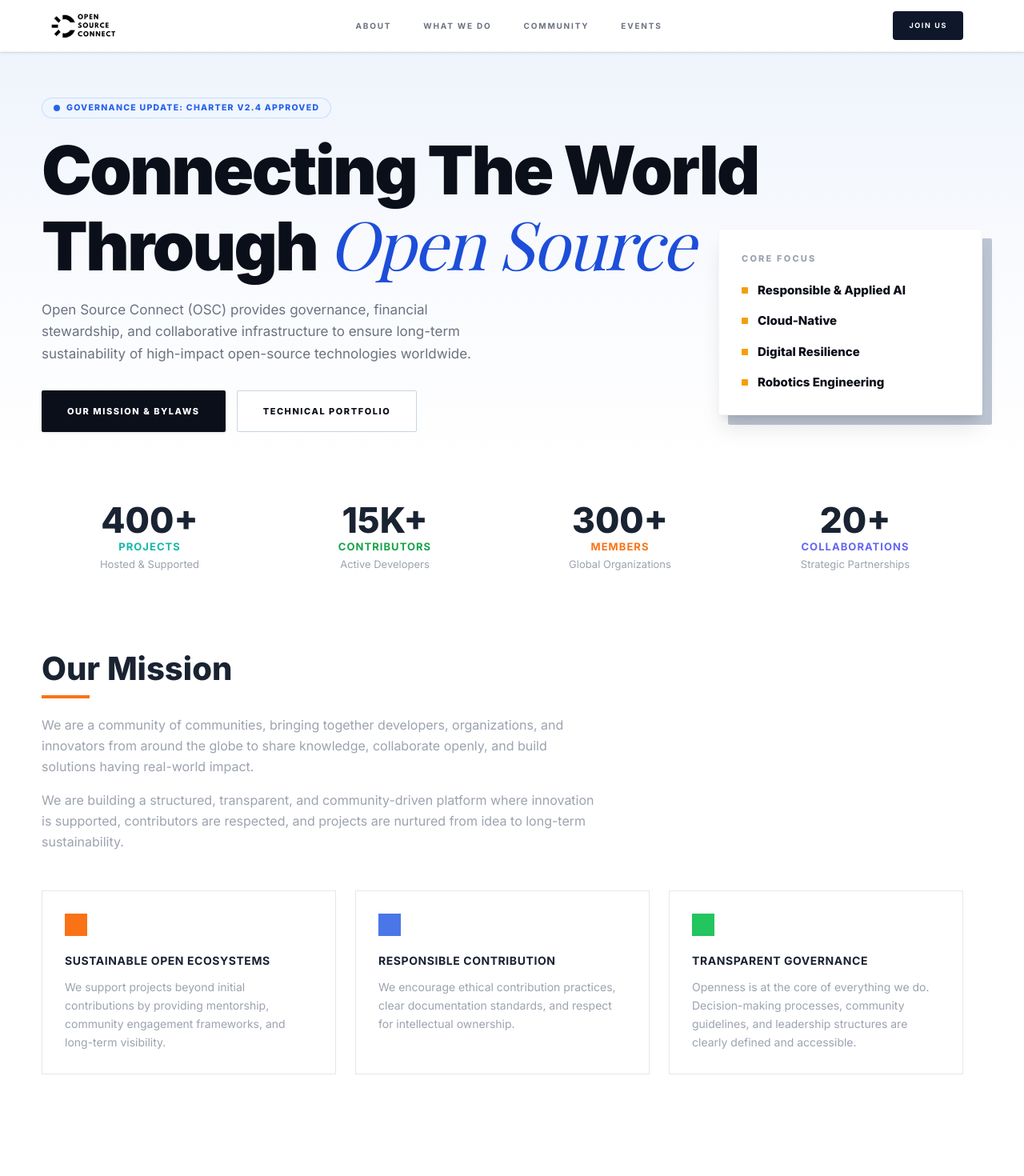
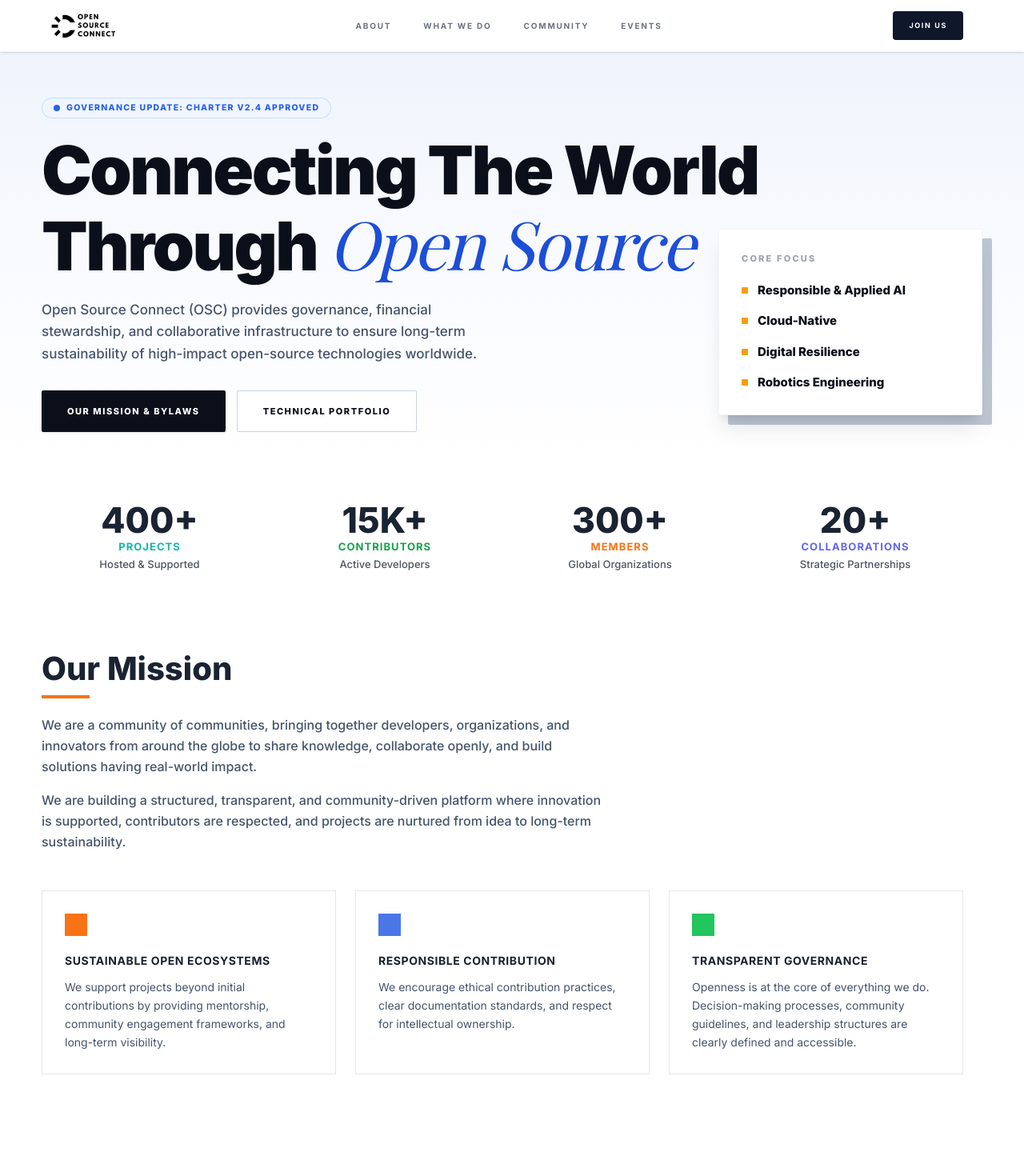
Before and after one commit to open-source-connect-01/OSC_India, a Next.js app: page / in a window 1280 px wide. Shown: the top 1470 px of the page at 80% size. Built offline with nearby package versions, Linux system fonts and the light colour scheme.

Commit message:
Refactor text styles in BecomeCommunityLeaderSection, HeroSection, and StatsRow for improved readability and consistency

```diff
--- a/src/components/BecomeCommunityLeaderSection.tsx
+++ b/src/components/BecomeCommunityLeaderSection.tsx
@@ -16,7 +16,7 @@ export default function BecomeCommunityLeaderSection() {
           </h2>
 
           {/* Subtitle Description */}
-          <p className="text-sm sm:text-base text-gray-500 max-w-[620px] mx-auto leading-relaxed mb-8">
+          <p className="text-sm sm:text-base text-slate-600 font-medium max-w-[620px] mx-auto leading-relaxed mb-8">
             Share your expertise, mentor the next generation, and help shape the future of open source. Apply to speak at our events or join our ambassador program.
           </p>
 
--- a/src/components/HeroSection.tsx
+++ b/src/components/HeroSection.tsx
@@ -29,7 +29,7 @@ export default function HeroSection() {
             </h1>
 
             {/* Subheading Description */}
-            <p className="text-sm sm:text-base lg:text-[17px] text-gray-500 max-w-[580px] leading-relaxed mb-8">
+            <p className="text-sm sm:text-base lg:text-[17px] text-slate-600 font-medium max-w-[580px] leading-relaxed mb-8">
               Open Source Connect (OSC) provides governance, financial stewardship,
               and collaborative infrastructure to ensure long-term sustainability of
               high-impact open-source technologies worldwide.
--- a/src/components/StatsRow.tsx
+++ b/src/components/StatsRow.tsx
@@ -68,7 +68,7 @@ export default function StatsRow() {
                 >
                   {stat.label}
                 </div>
-                <div className="text-[13px] text-gray-400">{stat.sublabel}</div>
+                <div className="text-[13px] text-gray-600 font-medium">{stat.sublabel}</div>
               </div>
             ))}
           </div>
@@ -84,13 +84,13 @@ export default function StatsRow() {
               Our Mission
             </h2>
             <div className="w-[60px] h-[4px] bg-accent-orange mt-2 mb-5" />
-            <p className="max-w-[700px] text-base leading-relaxed text-gray-400 mb-4">
+            <p className="max-w-[700px] text-base leading-relaxed text-slate-600 font-medium mb-4">
               We are a community of communities, bringing together developers,
               organizations, and innovators from around the globe to share
               knowledge, collaborate openly, and build solutions having
               real-world impact.
             </p>
-            <p className="max-w-[700px] text-base leading-relaxed text-gray-400">
+            <p className="max-w-[700px] text-base leading-relaxed text-slate-600 font-medium">
               We are building a structured, transparent, and community-driven
               platform where innovation is supported, contributors are respected,
               and projects are nurtured from idea to long-term sustainability.
@@ -110,7 +110,7 @@ export default function StatsRow() {
                 <h3 className="text-[14px] font-bold tracking-[0.04em] text-navy-deep uppercase mb-3">
                   {card.title}
                 </h3>
-                <p className="text-[14px] text-gray-400 leading-relaxed">
+                <p className="text-[14px] text-slate-600 leading-relaxed">
                   {card.desc}
                 </p>
               </div>
```
